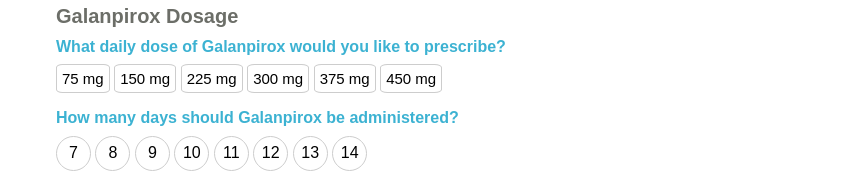
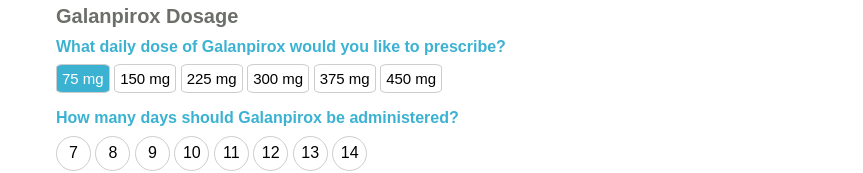
Before and after one commit to Babyoilrig/vhTechnicalTest, a plain HTML site: page index.html in a window 1280 px wide. Both pictures are taken after a click on the button "75 mg". Shown: the part 587-760 px from the top of the page, without its empty margins (208-1071 px from the left). Drawn offline with Linux system fonts and the light colour scheme; a web font is replaced by a local one.

Commit message:
Dynamically adding id to button when clicked to change colour

```diff
--- a/css/style.css
+++ b/css/style.css
@@ -74,6 +74,12 @@ body {
 .dosage-div button:hover {
   background-color: #3cb2d2;
   color: white;
+}
+
+#clicked {
+  background-color: #3cb2d2;
+  color: white;
+
 }
 
 .administered-div button {
--- a/js/app.js
+++ b/js/app.js
@@ -25,19 +25,33 @@ console.log(tabletDailyValueSeventyFive);
 
 //Adding event listeners
 
-// Adding listeners to daily dosage buttons
+// Adding listeners to daily dosage buttons and logging value
 
 function handleDailyDoseClick(e) {
     const dailyDose = e.target.value;
+    // e.target.classList.add('clicked');
+    e.target.setAttribute('id', 'clicked');
     console.log(dailyDose);
 }
 dailyDosagesButtons.forEach(button => button.addEventListener('click', handleDailyDoseClick));
 
-
-//Adding listeners to administer frequency buttons
+//Adding listeners to administer frequency buttons and logging value
 function handleAdminFrequencyClick(e) {
     const adminFrequency = e.target.value;
     console.log(adminFrequency);
 }
 
 administerFrequencyButtons.forEach(button => button.addEventListener('click', handleAdminFrequencyClick));
+
+
+//Check two buttons clicked before running function
+//I think you could do like:
+// if button1.checked && button2.checked - run calculate total dosage
+
+
+
+//Function to calculate total dosage
+// function calculateTotalDosage(dailyDose, adminFrequency) {
+//     const totalDosage = dailyDose * adminFrequency;
+//     console.log(totalDosage);
+// }
```
